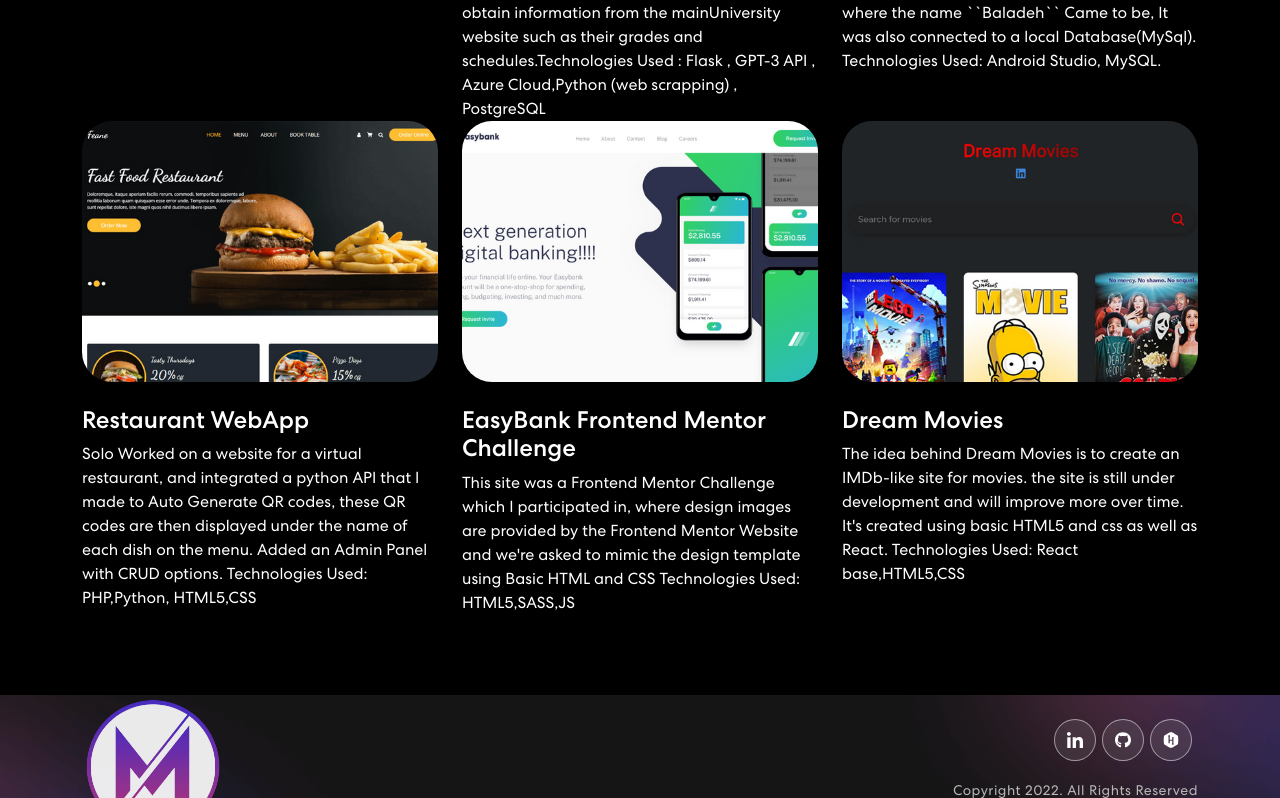
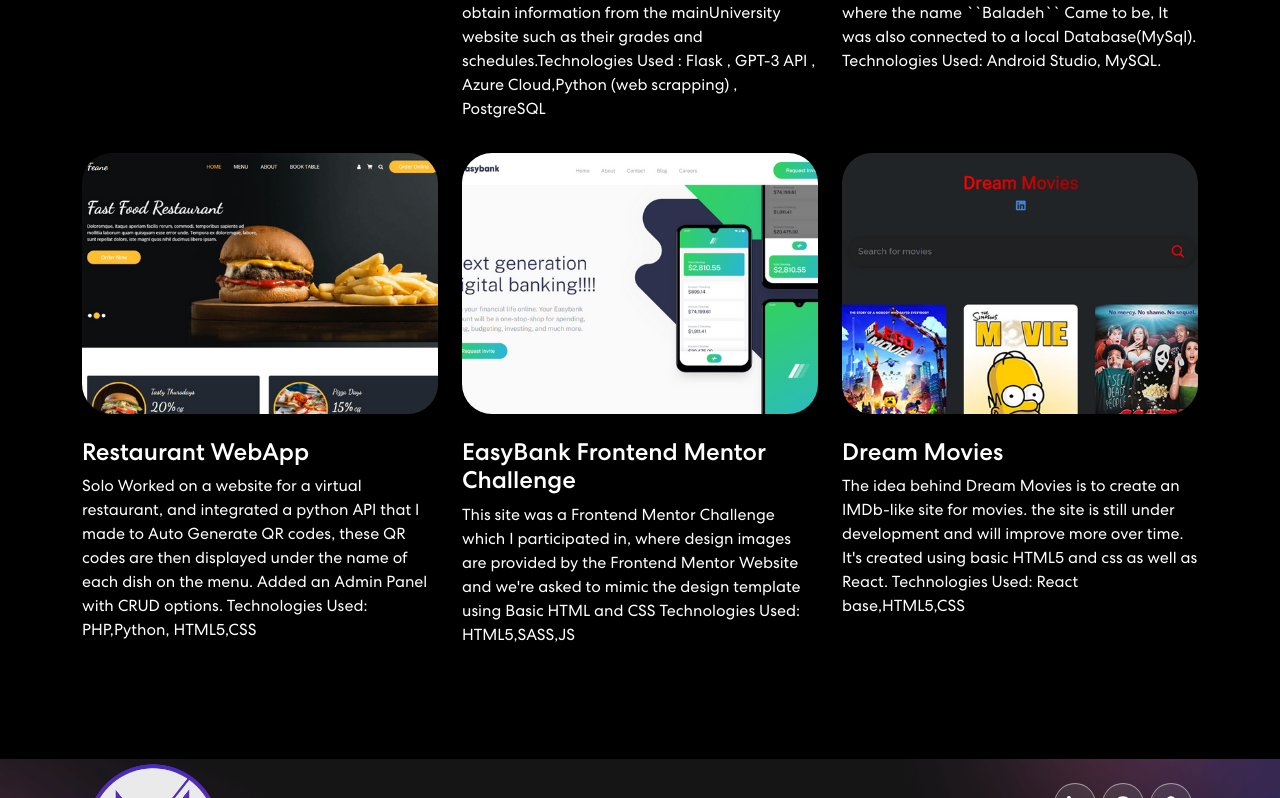
Before and after one commit to mo-chr/react-portfolio, a React (Create React App) app: page / in a window 1280 px wide. Shown: the part 2102-2900 px from the top of the page. Built offline with nearby package versions, Linux system fonts and the light colour scheme.

Commit message:
added space between projects

```diff
--- a/src/App.css
+++ b/src/App.css
@@ -541,6 +541,11 @@
   }
 
   /************ Projects Css ************/
+
+  .col-md-4
+  {
+    margin-bottom: 2rem;
+  }
   .contact {
     background: linear-gradient(90.21deg, #AA367C -5.91%, #4A2FBD 111.58%);
     padding: 60px 0 200px 0;
```
